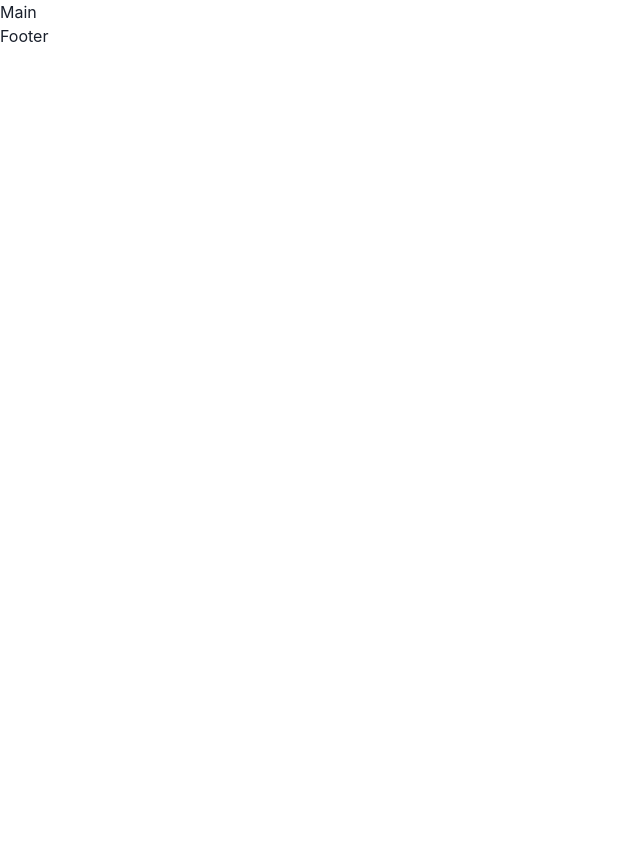
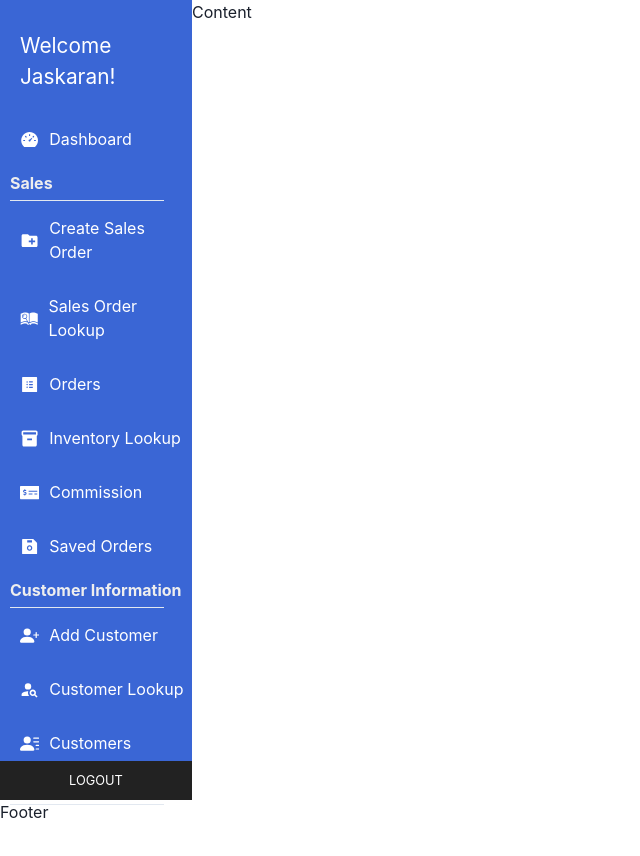
Before and after one commit to TheCoderSingh/salesmax, a Next.js app: page / in a window 1280 px wide. Shown: the top 856 px of the page, without its empty margins (0-640 px from the left). Before the commit the page ends 800 px from the top, so only its background shows below. Built offline with nearby package versions, Linux system fonts and the light colour scheme.

Commit message:
Create navigation

```diff
--- /dev/null
+++ b/components/HomePage.jsx
@@ -0,0 +1,88 @@
+import { Box } from '@chakra-ui/react';
+import { AiFillDashboard, AiFillProfile, AiFillSave } from 'react-icons/ai';
+import {
+  BsFillPersonPlusFill,
+  BsPeopleFill,
+  BsPersonLinesFill
+} from 'react-icons/bs';
+import { FaMoneyCheckAlt } from 'react-icons/fa';
+import { GiArchiveResearch } from 'react-icons/gi';
+import { MdCreateNewFolder, MdInventory, MdPersonSearch } from 'react-icons/md';
+
+const HomePage = () => (
+  <Box className="home">
+    <Box className="home-nav">
+      <h1 className="greeting">Welcome Jaskaran!</h1>
+      <Box className="home-nav-section">
+        <Box className="home-nav-item">
+          <AiFillDashboard />
+          <span>Dashboard</span>
+        </Box>
+      </Box>
+
+      <h2>Sales</h2>
+      <hr />
+      <Box className="home-nav-section">
+        <Box className="home-nav-item">
+          <MdCreateNewFolder />
+          <span>Create Sales Order</span>
+        </Box>
+        <Box className="home-nav-item">
+          <GiArchiveResearch />
+          <span>Sales Order Lookup</span>
+        </Box>
+        <Box className="home-nav-item">
+          <AiFillProfile />
+          <span>Orders</span>
+        </Box>
+        <Box className="home-nav-item">
+          <MdInventory />
+          <span>Inventory Lookup</span>
+        </Box>
+        <Box className="home-nav-item">
+          <FaMoneyCheckAlt />
+          <span>Commission</span>
+        </Box>
+        <Box className="home-nav-item">
+          <AiFillSave />
+          <span>Saved Orders</span>
+        </Box>
+      </Box>
+
+      <h2>Customer Information</h2>
+      <hr />
+      <Box className="home-nav-section">
+        <Box className="home-nav-item">
+          <BsFillPersonPlusFill />
+          <span>Add Customer</span>
+        </Box>
+        <Box className="home-nav-item">
+          <MdPersonSearch />
+          <span>Customer Lookup</span>
+        </Box>
+        <Box className="home-nav-item">
+          <BsPersonLinesFill />
+          <span>Customers</span>
+        </Box>
+      </Box>
+
+      <h2>Adminstration</h2>
+      <hr />
+      <Box className="home-nav-section">
+        <Box className="home-nav-item">
+          <BsPeopleFill />
+          <span>Salespersons</span>
+        </Box>
+      </Box>
+
+      <Box className="dashboard-nav-section logout">
+        <Box className="dashboard-nav-item">
+          <span>Logout</span>
+        </Box>
+      </Box>
+    </Box>
+    <Box className="home-content">Content</Box>
+  </Box>
+);
+
+export default HomePage;
--- a/package.json
+++ b/package.json
@@ -16,7 +16,8 @@
     "framer-motion": "^6.5.1",
     "next": "12.2.5",
     "react": "18.2.0",
-    "react-dom": "18.2.0"
+    "react-dom": "18.2.0",
+    "react-icons": "^4.4.0"
   },
   "devDependencies": {
     "eslint": "^8.23.0",
--- /dev/null
+++ b/pages/dashboard.js
@@ -0,0 +1,5 @@
+import { Box } from '@chakra-ui/react';
+
+const dashboard = () => <Box>Dashboard</Box>;
+
+export default dashboard;
--- a/pages/index.js
+++ b/pages/index.js
@@ -1,17 +1,21 @@
 import Head from 'next/head';
+import { Box } from '@chakra-ui/react';
+import HomePage from '../components/HomePage';
 
 const Home = () => (
-  <div>
+  <Box>
     <Head>
       <title>SalesMax</title>
       <meta name="description" content="SalesMax" />
       <link rel="icon" href="/favicon.ico" />
     </Head>
 
-    <main>Main</main>
+    <main>
+      <HomePage />
+    </main>
 
     <footer>Footer</footer>
-  </div>
+  </Box>
 );
 
 export default Home;
--- a/styles/globals.css
+++ b/styles/globals.css
@@ -73,19 +73,6 @@
     width: 100%;
   }
 
-  /* .login-right {
-    background: rgb(58, 102, 213);
-  }
-
-  .login-right > span {
-    width: 30% !important;
-  }
-
-  .login-right a {
-    color: #fff;
-    margin-top: 10px;
-  } */
-
   .login-left .login-form {
     padding: 0;
   }
@@ -105,3 +92,81 @@
     display: none;
   }
 }
+
+/**** Dashboard ****/
+.home {
+  display: flex;
+  height: 100vh;
+}
+
+.home-nav {
+  background: rgb(58, 102, 213);
+  width: 15%;
+  position: relative;
+}
+
+.greeting {
+  color: #fff;
+  font-size: 1.3em;
+  padding: 30px 0 20px 20px;
+}
+
+.home-nav h2 {
+  color: #eee;
+  font-weight: bold;
+  padding-left: 10px;
+  margin: 5px 0;
+}
+
+.home-nav hr {
+  width: 80%;
+  margin-left: 10px;
+}
+
+.home-nav-section {
+  display: flex;
+  flex-direction: column;
+  justify-content: space-between;
+}
+
+.home-nav-item {
+  display: flex;
+  align-items: center;
+  padding: 15px 0;
+}
+
+.home-nav-item span,
+.home-nav-item svg {
+  color: #fff;
+}
+
+.home-nav-item span {
+  margin-left: 10px;
+}
+
+.home-nav-item svg {
+  margin-left: 20px;
+  font-size: 1.2em;
+}
+
+.home-nav-item:hover {
+  background-color: #fff;
+  cursor: pointer;
+}
+
+.home-nav-item:hover span,
+.home-nav-item:hover svg {
+  color: #222;
+}
+
+.logout {
+  background: #222;
+  text-align: center;
+  position: absolute;
+  width: 100%;
+  bottom: 0;
+  color: #fff;
+  padding: 10px;
+  text-transform: uppercase;
+  font-size: 0.8em;
+}
```
Also changed, not shown: pages/login.js (+9 -9 lines), components/index.js (added), 1 other file (tests, documents, lock files or other folders).
